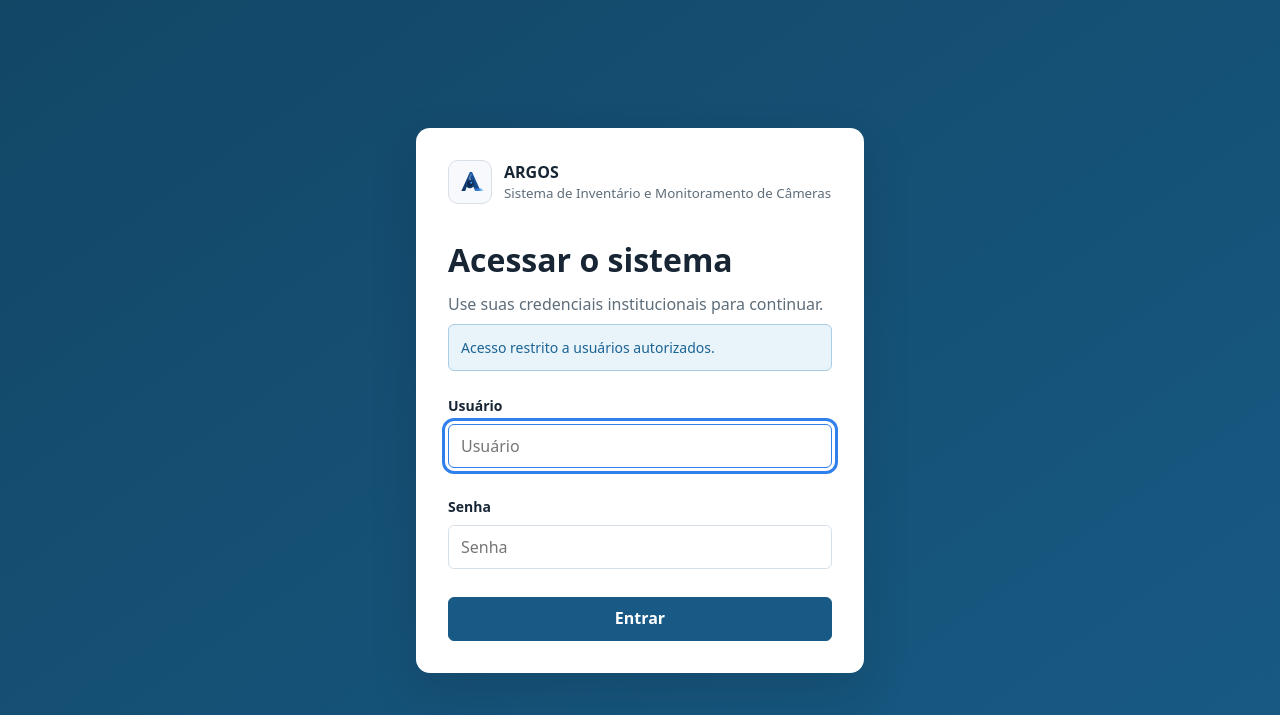
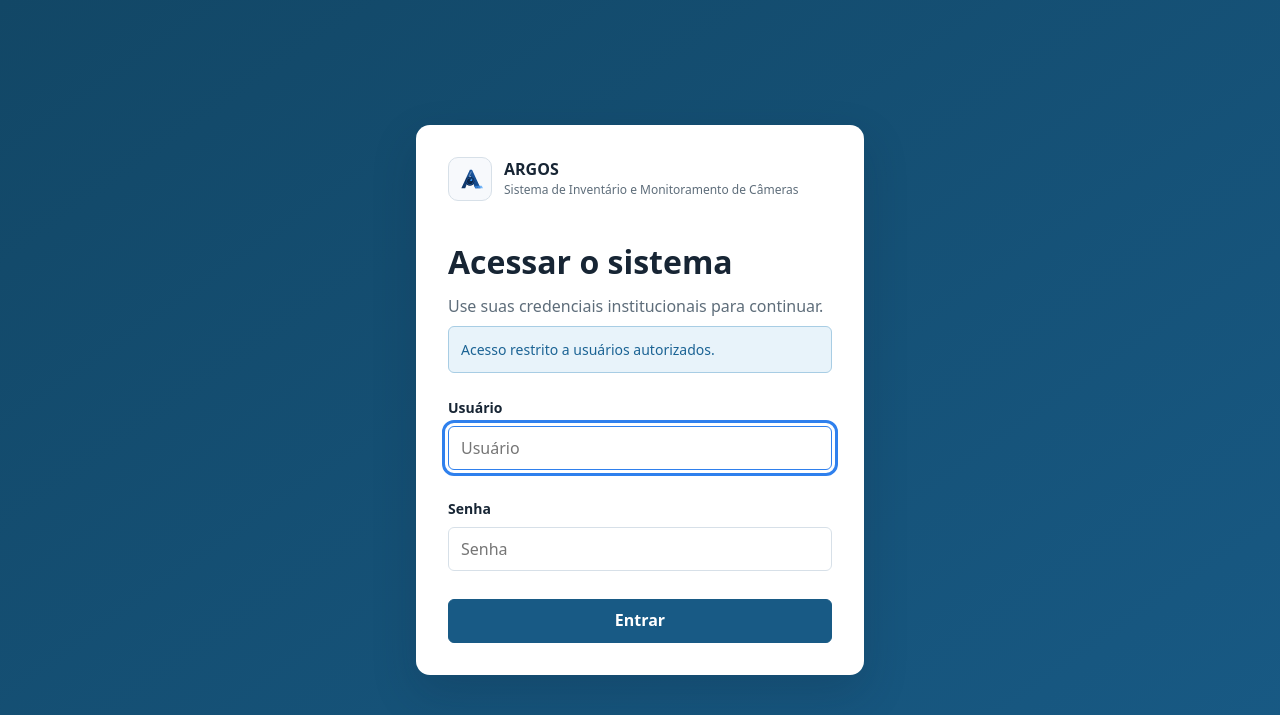
Before and after one commit to wromanov/projeto_argos, a Django app: page /login/ in a window 1280 px wide. Shown: the top 715 px of the page. Run offline with Django 5.2, Linux system fonts and the light colour scheme.

Commit message:
feat(frontend): integrar marca compartilhada no login

```diff
--- a/static/css/autenticacao.css
+++ b/static/css/autenticacao.css
@@ -1,26 +1,20 @@
 .auth-page { min-height: 100vh; margin: 0; display: grid; place-items: center; padding: var(--space-6); background: linear-gradient(145deg, var(--color-brand-dark), var(--color-brand)); }
 .auth-panel { width: min(100%, 28rem); padding: var(--space-8); background: var(--color-surface); border-radius: var(--radius-lg); box-shadow: var(--shadow-menu); }
-.auth-brand { display: flex; align-items: center; gap: var(--space-3); }
-.auth-brand__symbol {
+.auth-panel > .argos-brand .argos-brand__icon {
     width: 2.75rem;
     height: 2.75rem;
-    flex: 0 0 auto;
-    display: inline-grid;
-    place-items: center;
     overflow: hidden;
     border: 1px solid var(--color-border);
     border-radius: var(--radius-md);
     background: #f7f9fc;
 }
 
-.auth-brand__symbol img {
-    display: block;
+.auth-panel > .argos-brand .argos-brand__icon img {
     width: 100%;
     height: 100%;
     padding: .18rem;
-    object-fit: contain;
 }
-.auth-brand div { display: grid; }.auth-brand small, .auth-description, .auth-notice { color: var(--color-text-secondary); }
+.auth-panel > .argos-brand .argos-brand__subtitle, .auth-description, .auth-notice { color: var(--color-text-secondary); }
 .auth-panel h1 { margin: var(--space-8) 0 var(--space-2); }.auth-description, .auth-notice { margin: var(--space-2) 0; }
 .auth-notice { padding: var(--space-3); color: var(--color-info); background: var(--color-info-surface); border: 1px solid var(--color-info-border); border-radius: var(--radius-sm); font-size: var(--font-size-sm); }
 .auth-form { display: grid; gap: var(--space-5); margin-top: var(--space-6); }.auth-form > div { display: grid; gap: var(--space-2); }.auth-form label { font-size: var(--font-size-sm); font-weight: 700; }
--- a/usuarios/templates/usuarios/login.html
+++ b/usuarios/templates/usuarios/login.html
@@ -11,17 +11,7 @@
 </head>
 <body class="auth-page">
   <main class="auth-panel" aria-labelledby="titulo-login">
-    <div class="auth-brand">
-      <span class="auth-brand__symbol" aria-hidden="true">
-        <img
-          src="{% static 'img/brand/argos-icon.svg' %}"
-          alt=""
-          width="44"
-          height="44"
-        >
-      </span>
-      <div><strong>ARGOS</strong><small>Sistema de Inventário e Monitoramento de Câmeras</small></div>
-    </div>
+    {% include "components/brand.html" with subtitle="Sistema de Inventário e Monitoramento de Câmeras" %}
     <h1 id="titulo-login">Acessar o sistema</h1>
     <p class="auth-description">Use suas credenciais institucionais para continuar.</p>
     <p class="auth-notice">Acesso restrito a usuários autorizados.</p>
```
Also changed, not shown: usuarios/test_frontend.py (+19 -3 lines).
